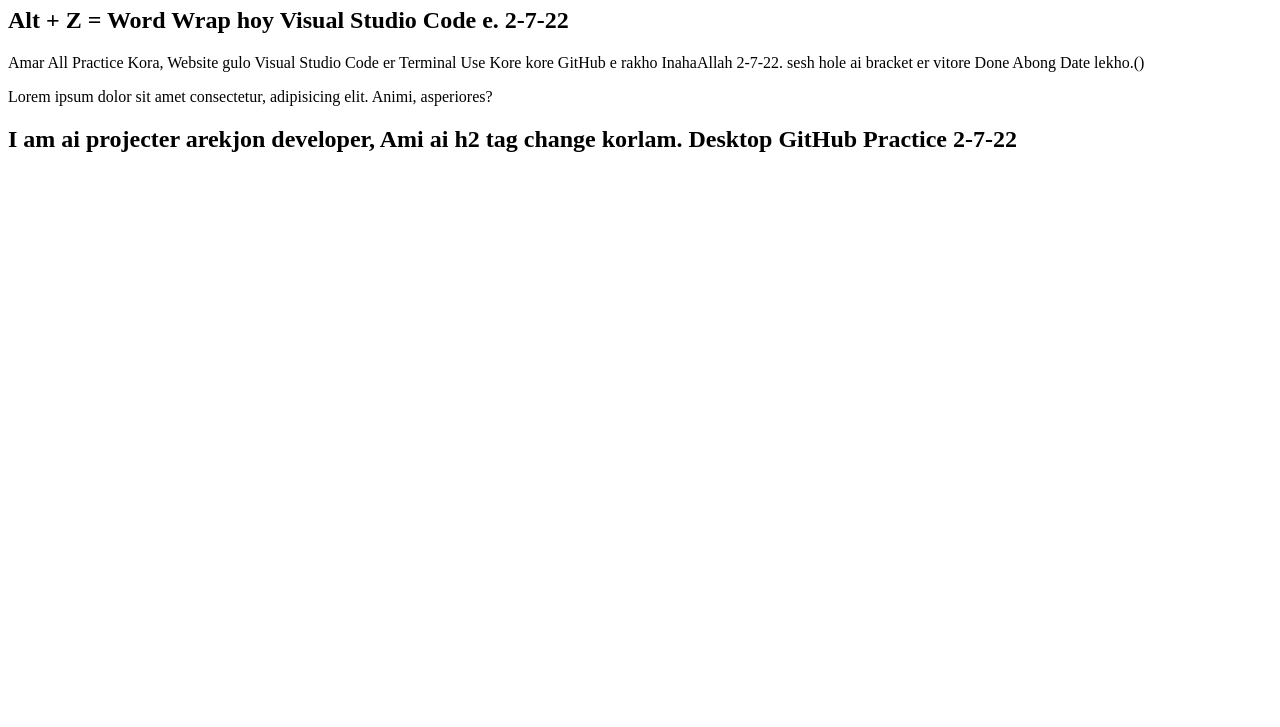
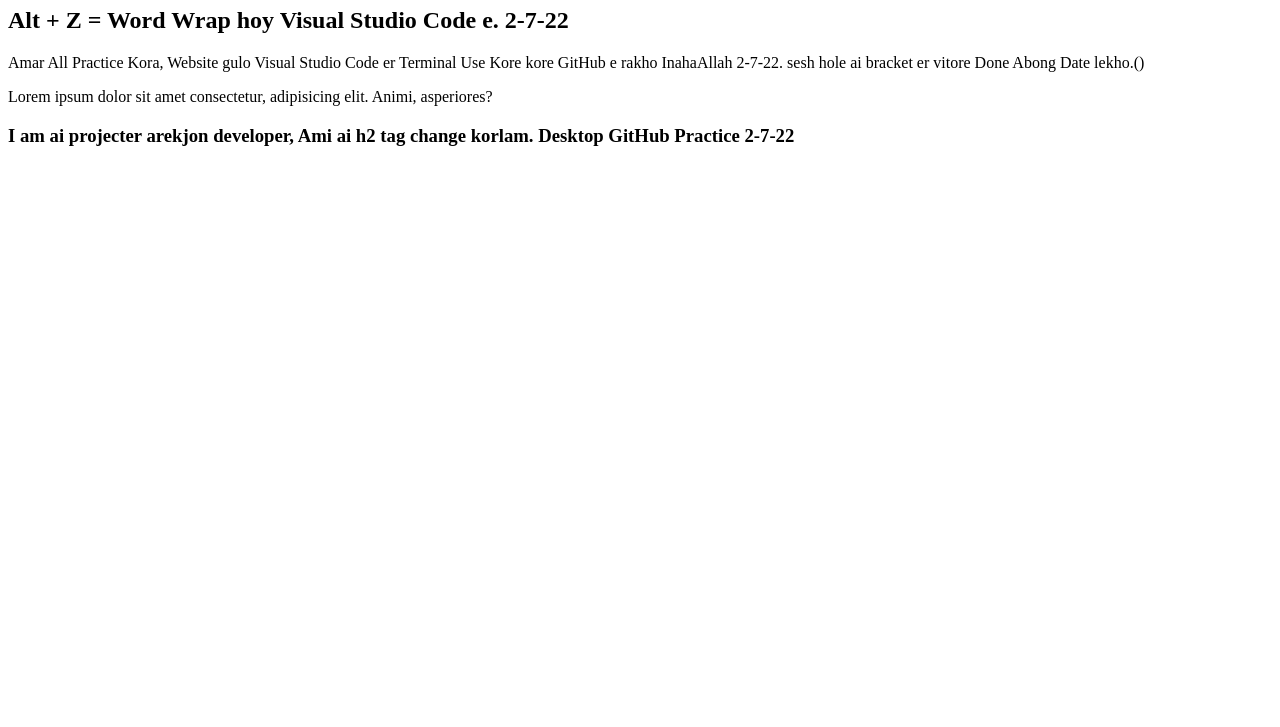
Before and after one commit to Forhad-Khan-Alif/2practice-desktop-github2-7-22, a plain HTML site: page index.html in a window 1280 px wide. Shown: the part 73-800 px from the top of the page. Drawn offline with Linux system fonts and the light colour scheme.

Commit message:
tag update

```diff
--- a/index.html
+++ b/index.html
@@ -12,7 +12,7 @@
     <p>Amar All Practice Kora, Website gulo Visual Studio Code er Terminal Use Kore kore GitHub e rakho InahaAllah 2-7-22. sesh hole ai bracket er vitore Done Abong Date lekho.()</p>
 
     <p>Lorem ipsum dolor sit amet consectetur, adipisicing elit. Animi, asperiores?</p>
-    <h2>I am ai projecter arekjon developer, Ami ai h2 tag change korlam.     Desktop GitHub Practice 2-7-22</h2>
+    <h3>I am ai projecter arekjon developer, Ami ai h2 tag change korlam.     Desktop GitHub Practice 2-7-22</h3>
 
 </body>
 </html>
```
